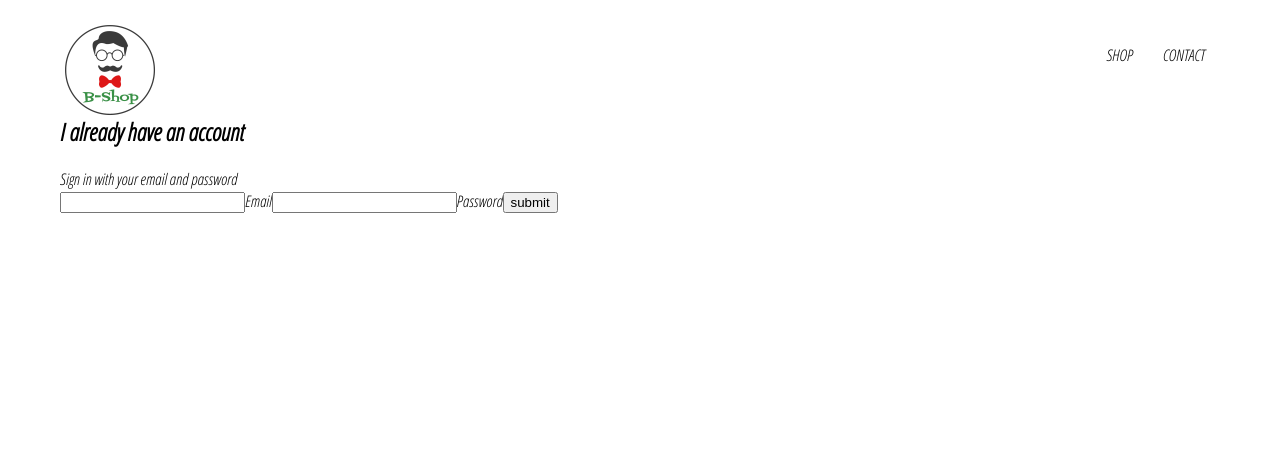
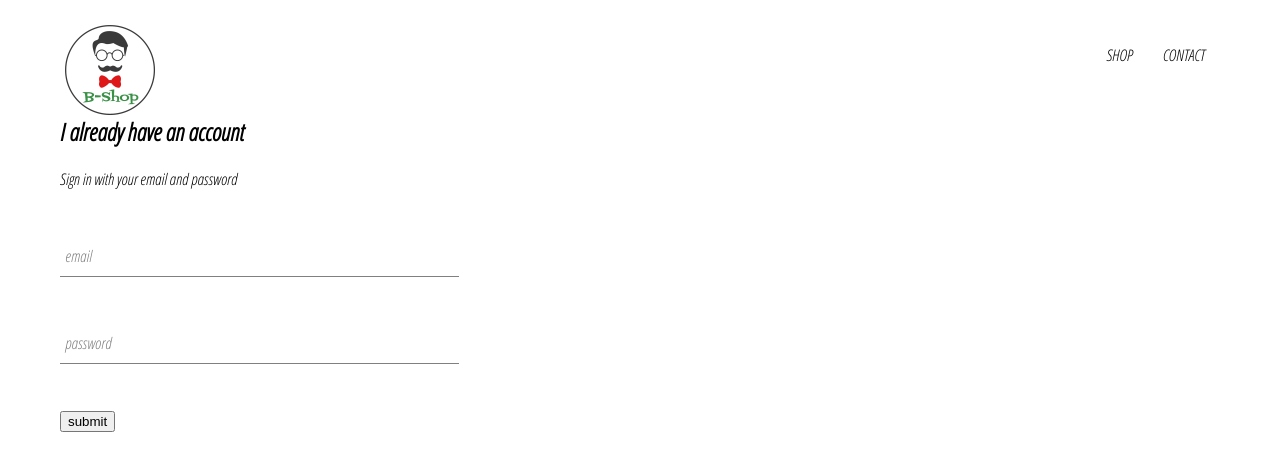
Before and after one commit to binonguyen1090/b-shopping, a React (Create React App) app: page /signin in a window 1280 px wide. Shown: the top 470 px of the page. Built offline with nearby package versions, Linux system fonts and the light colour scheme.

Commit message:
style FormInput

```diff
--- /dev/null
+++ b/src/components/form-input/form-input.component.jsx
@@ -0,0 +1,15 @@
+import React from 'react'
+import './form-input.style.scss'
+
+const FormInput = ({ handleChange, label, ...otherProps }) => (
+  <div className="group">
+    <input className="form-input" onChange={handleChange} {...otherProps} />
+    {label ?
+    (<label className={`${otherProps.value.length ? 'shrink' : ''} form-input-label`}>
+        {label}
+    </label> )
+    : null}
+  </div>
+);
+
+export default FormInput
--- /dev/null
+++ b/src/components/form-input/form-input.style.scss
@@ -0,0 +1,54 @@
+$sub-color: grey;
+$main-color: black;
+
+@mixin shrinkLabel {
+  top: -14px;
+  font-size: 12px;
+  color: $main-color;
+}
+
+.group {
+  position: relative;
+  margin: 45px 0;
+
+  .form-input {
+    background: none;
+    background-color: white;
+    color: $sub-color;
+    font-size: 18px;
+    padding: 10px 10px 10px 5px;
+    display: block;
+    width: 100%;
+    border: none;
+    border-radius: 0;
+    border-bottom: 1px solid $sub-color;
+    margin: 25px 0;
+
+    &:focus {
+      outline: none;
+    }
+
+    &:focus ~ .form-input-label {
+      @include shrinkLabel();
+    }
+  }
+
+  input[type='password'] {
+    letter-spacing: 0.3em;
+  }
+
+  .form-input-label {
+    color: $sub-color;
+    font-size: 16px;
+    font-weight: normal;
+    position: absolute;
+    pointer-events: none;
+    left: 5px;
+    top: 10px;
+    transition: 300ms ease all;
+
+    &.shrink {
+      @include shrinkLabel();
+    }
+  }
+}
--- a/src/components/sign-in/sign-in.component.jsx
+++ b/src/components/sign-in/sign-in.component.jsx
@@ -1,5 +1,6 @@
 import React from 'react'
 import './sign-in.style.scss'
+import FormInput from '../form-input/form-input.component'
 
 class SignIn extends React.Component {
     constructor(props){
@@ -26,22 +27,22 @@
             <span>Sign in with your email and password</span>
 
             <form onSubmit={this.handleSubmit}>
-              <input
+              <FormInput
                 type="email"
                 name="email"
                 value={this.state.email}
+                label="email"
                 required
-                onChange={this.handleChange}
+                handleChange={this.handleChange}
               />
-              <label>Email</label>
-              <input
+              <FormInput
                 type="password"
                 name="password"
+                label="password"
                 value={this.state.password}
                 required
-                onChange={this.handleChange}
+                handleChange={this.handleChange}
               />
-              <label>Password</label>
               <input type="submit" value="submit" />
             </form>
           </div>
--- a/src/components/sign-in/sign-in.style.scss
+++ b/src/components/sign-in/sign-in.style.scss
@@ -0,0 +1,3 @@
+.sign-in{
+    width: 30vw;
+}
```
